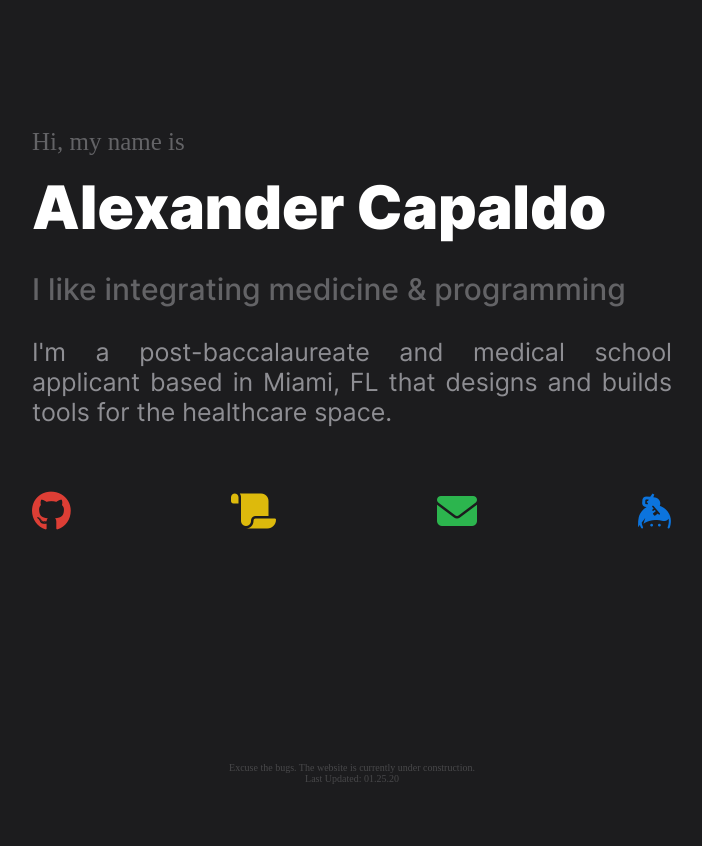
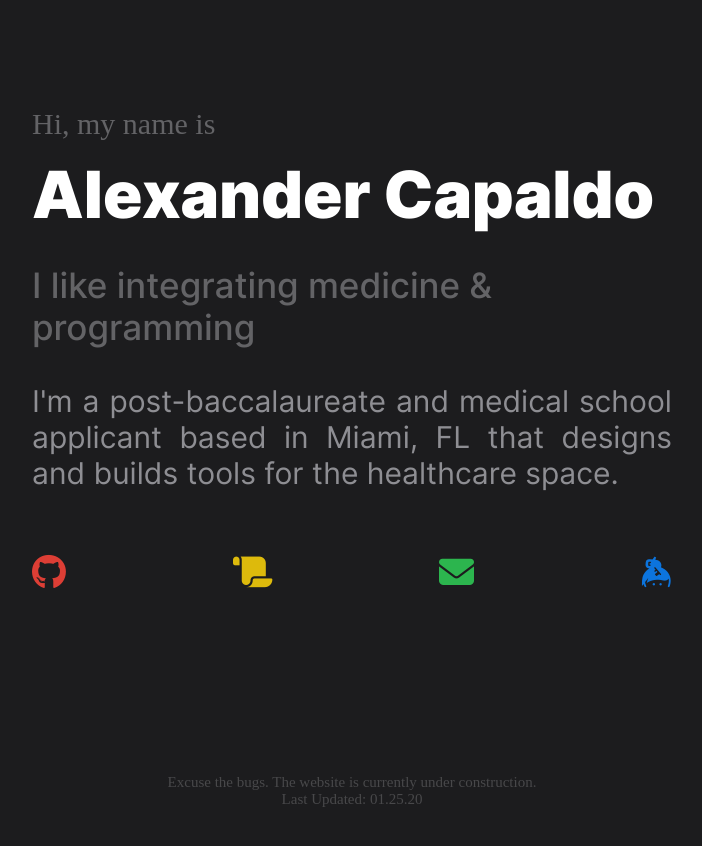
Before and after one commit to capaldo/capaldo.github.io, a Jekyll site: the page built from index.md, in a window 1280 px wide. Shown: the top 846 px of the page, without its empty margins (288-990 px from the left). Built offline with Jekyll 4.4.1, drawn with Linux system fonts in a browser that asks for light colours; nearby versions of some CDN libraries; some web fonts are replaced.

Commit message:
increase desktop font sizes

```diff
--- a/css/desktop.css
+++ b/css/desktop.css
@@ -1,26 +1,27 @@
 @media only screen and (min-width: 1024px) {
-    .homeText {
-	width: 50%;
-    }
 
     p.intro {
-	font-size: 25px;
+	font-size: 30px;
     }
 
     h1.name {
-	font-size: 60px;
+	font-size: 65px;
     }
 
     p.motto {
+	font-size: 35px;
+    }
+
+    p.shortbio {
 	font-size: 30px;
     }
 
-    p.shortbio {
-	font-size: 25px;
+    .fab, .far, .fas {
+	font-size: 35px;
     }
 
-    .fab, .far, .fas {
-	font-size: 40px;
+    .footer {
+	font-size: 15px;
     }
 
 }
```
